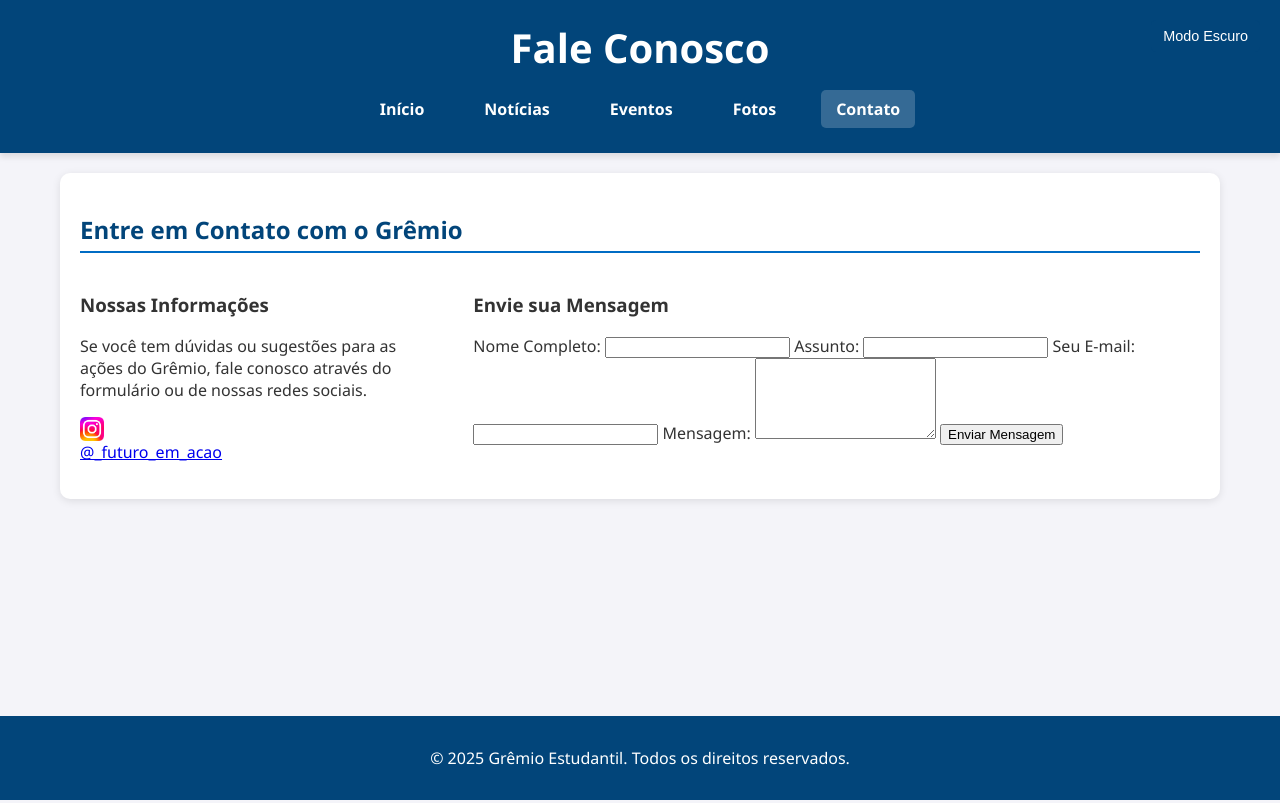
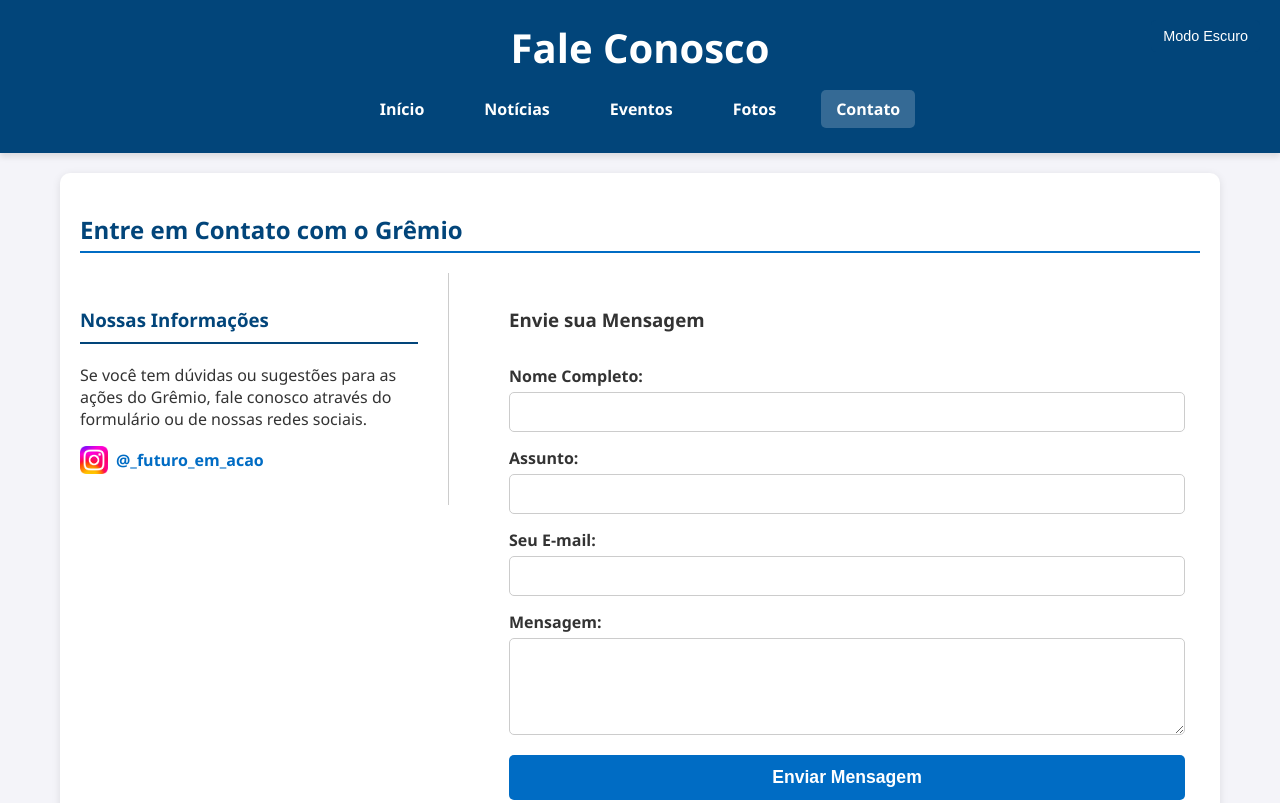
Before and after one commit to cinemaxbr18-crypto/Futuro-em-A-o, a plain HTML site: page contato.html in a window 1280 px wide. Shown: the top 803 px of the page. Drawn offline with Linux system fonts and the light colour scheme.

Commit message:
Update style.css

```diff
--- a/style.css
+++ b/style.css
@@ -234,3 +234,110 @@ footer {
         flex: 2;
     }
 }
+/* --- Estilos da Página de Contato (Layout e Formulário) --- */
+
+/* 1. Divisão do Conteúdo (Flexbox) */
+.contato-wrapper {
+    display: flex;
+    flex-direction: column; /* Padrão: Coluna no celular */
+    gap: 30px;
+}
+
+/* 2. Coluna de Informações */
+.contato-info {
+    flex: 1; /* Ocupa 1/3 do espaço em telas grandes */
+    padding: 15px;
+    border-right: 1px solid var(--cor-borda);
+}
+.contato-info h3 {
+    color: var(--cor-principal);
+    border-bottom: 2px solid var(--cor-principal);
+    padding-bottom: 10px;
+    margin-bottom: 20px;
+}
+
+/* 3. Estilo para as Redes Sociais */
+.redes-sociais {
+    display: flex;
+    flex-wrap: wrap;
+    align-items: center;
+    gap: 20px;
+    margin: 15px 0;
+}
+
+.instagram-link {
+    display: inline-flex;
+    align-items: center;
+    gap: 8px;
+    color: var(--cor-secundaria);
+    text-decoration: none;
+    font-weight: bold;
+    transition: color 0.3s;
+}
+
+.instagram-link:hover {
+    color: var(--cor-principal);
+}
+
+.icone-redes {
+    width: 28px;
+    height: 28px;
+    vertical-align: middle;
+}
+
+/* 4. Estilo do Formulário */
+.formulario {
+    flex: 2; /* Ocupa 2/3 do espaço em telas grandes */
+    display: flex;
+    flex-direction: column;
+    padding: 15px;
+}
+
+.formulario label {
+    margin-top: 15px;
+    margin-bottom: 5px;
+    font-weight: bold;
+    color: var(--cor-texto);
+}
+
+.formulario input,
+.formulario textarea {
+    padding: 10px;
+    border: 1px solid var(--cor-borda);
+    border-radius: 5px;
+    background-color: var(--cor-card-fundo);
+    color: var(--cor-texto);
+    font-size: 1em;
+}
+
+.formulario button {
+    margin-top: 20px;
+    padding: 12px;
+    background-color: var(--cor-secundaria);
+    color: white;
+    border: none;
+    border-radius: 5px;
+    cursor: pointer;
+    font-size: 1.1em;
+    font-weight: bold;
+    transition: background-color 0.3s;
+}
+
+.formulario button:hover {
+    background-color: var(--cor-principal);
+}
+
+/* 5. Responsividade para Telas Maiores (PC) */
+@media (min-width: 768px) {
+    .contato-wrapper {
+        flex-direction: row; /* Coloca lado a lado no PC */
+        align-items: flex-start;
+    }
+    .contato-info {
+        padding-right: 30px;
+        padding-left: 0;
+    }
+    .formulario {
+        padding-left: 30px;
+    }
+}
```
